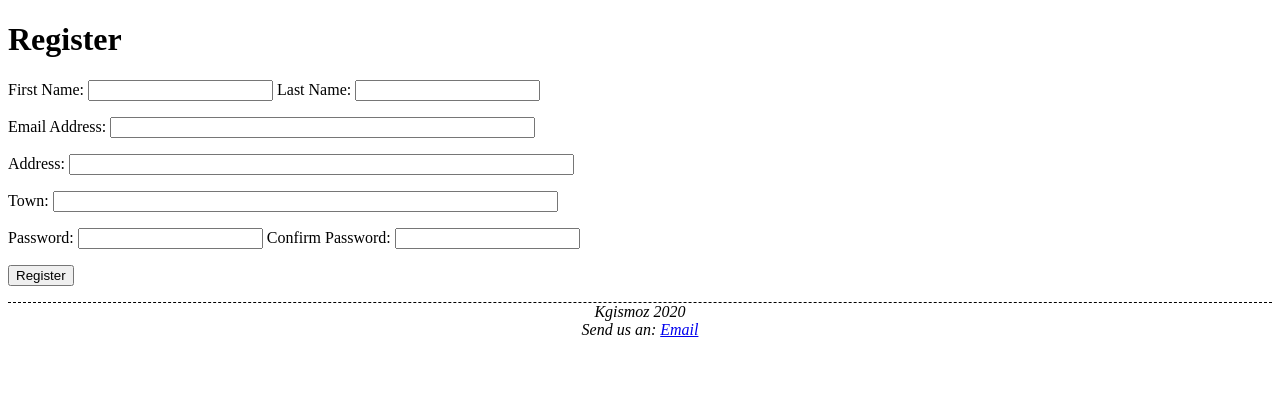
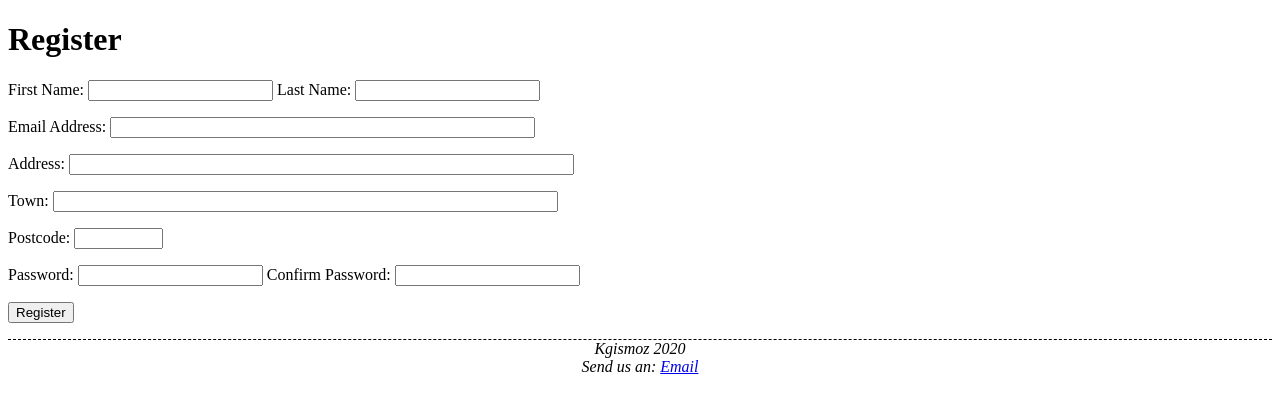
Before and after one commit to kerontt/Assignment3, a PHP site: page /register.php in a window 1280 px wide. Shown: the part 26-439 px from the top of the page. Run offline with PHP 8.4, Linux system fonts and the light colour scheme.

Commit message:
Successfully, inserted un-validted postcode into 'user' table.

```diff
--- a/register.php
+++ b/register.php
@@ -43,6 +43,12 @@ if ( $_SERVER[ 'REQUEST_METHOD' ] == 'POST' )
     else
     { $tw = mysqli_real_escape_string( $dbc, trim( $_POST[ 'town' ] ) ) ; }
 
+    # Check for a postcode:
+    if ( empty( $_POST[ 'postcode' ] ) )
+    { $errors[] = 'Enter your postcode.'; }
+    else
+    { $pc = mysqli_real_escape_string( $dbc, trim( $_POST[ 'postcode' ] ) ) ; }
+
     # Check for a password and matching input passwords.
     if ( !empty($_POST[ 'pass1' ] ) )
     {
@@ -66,7 +72,7 @@ if ( $_SERVER[ 'REQUEST_METHOD' ] == 'POST' )
     {
 
         #ensure that the database table field and the relevant form variable are entered in this section
-        $q = "INSERT INTO users (first_name, last_name, email, address_1, town, pass, reg_date) VALUES ('$fn', '$ln', '$e', '$ad', '$tw', SHA1('$p'), NOW() )";
+        $q = "INSERT INTO users (first_name, last_name, email, address_1, town, postcode, pass, reg_date) VALUES ('$fn', '$ln', '$e', '$ad', '$tw', '$pc', SHA1('$p'), NOW() )";
         $r = @mysqli_query ( $dbc, $q ) ;
         if ($r)
         { echo '<h1>Great News!</h1><p>You have successfully registered</p><p><a href="login.php">Login</a></p>'; }
@@ -104,6 +110,9 @@ Last Name: <input type="text" name="last_name" size="20" value="<?php if (isset(
 <!-- town form field added -->
 <p>Town: <input type="text" name="town" size="60" value="<?php if (isset($_POST['town'])) echo $_POST['town']; ?>"></p>
 
+<!-- town form field added -->
+<p>Postcode: <input type="text" name="postcode" size="8" value="<?php if (isset($_POST['postcode'])) echo $_POST['postcode']; ?>"></p>
+
 <p>Password: <input type="password" name="pass1" size="20" value="<?php if (isset($_POST['pass1'])) echo $_POST['pass1']; ?>" >
 Confirm Password: <input type="password" name="pass2" size="20" value="<?php if (isset($_POST['pass2'])) echo $_POST['pass2']; ?>"></p>
 <p><input type="submit" value="Register"></p>
```
